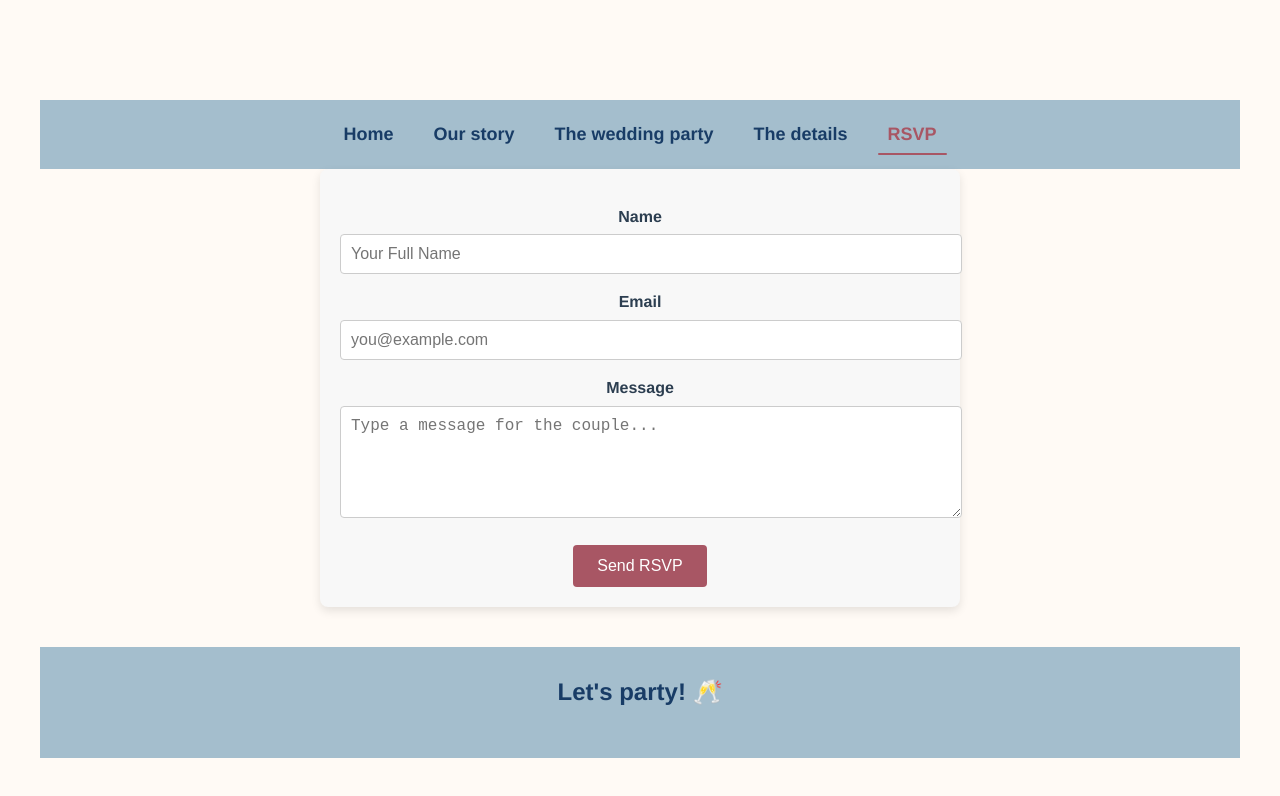
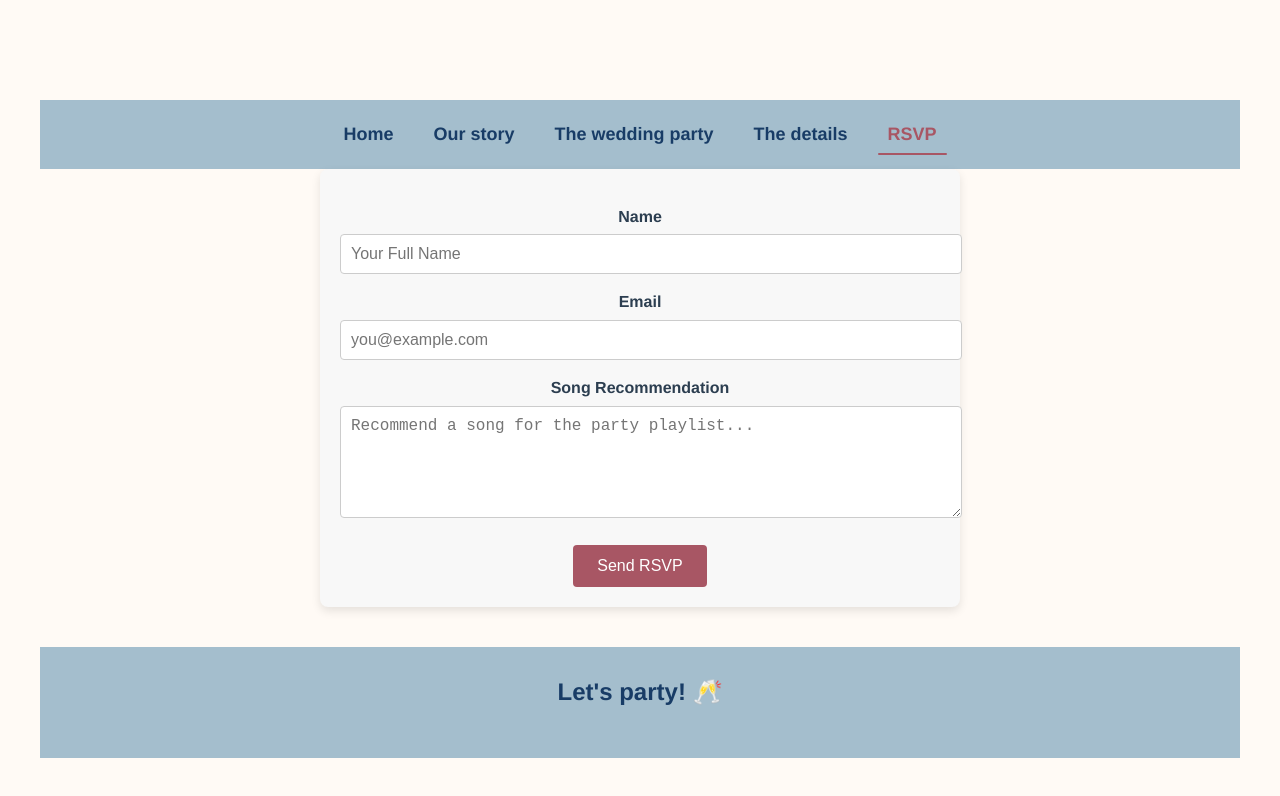
Before and after one commit to Carla-Lourens/vue-html-assignment, a Vue app: page /rsvp in a window 1280 px wide. Shown: the top 796 px of the page. Built offline with nearby package versions, Linux system fonts and the light colour scheme.

Commit message:
Commit 6 - this is a small commit updating the message field in the rsvp form to a song request field - still just a text field.

```diff
--- a/src/components/RSVPForm.vue
+++ b/src/components/RSVPForm.vue
@@ -9,8 +9,13 @@
       <input id="email" type="email" :placeholder="emailPlaceholder" v-model="email" />
       <div v-if="errors.email" class="error">{{ errors.email }}</div>
 
-      <label for="message">Message</label>
-      <textarea id="message" :placeholder="messagePlaceholder" v-model="message" rows="5"></textarea>
+      <label for="song">Song Recommendation</label>
+      <textarea
+        id="song"
+        :placeholder="songPlaceholder"
+        v-model="songRecommendation"
+        rows="5"
+      ></textarea>
 
       <button type="submit">{{ buttonLabel }}</button>
     </form>
@@ -37,9 +42,9 @@ export default {
       type: String,
       default: 'you@example.com'
     },
-    messagePlaceholder: {
+    songPlaceholder: {
       type: String,
-      default: 'Type a message for the couple...'
+      default: 'Recommend a song for the party playlist...'
     },
     buttonLabel: {
       type: String,
@@ -50,7 +55,7 @@ export default {
     return {
       name: '',
       email: '',
-      message: '',
+      songRecommendation: '',
       showModal: false,
       errors: {}
     };
@@ -69,7 +74,7 @@ export default {
         this.showModal = true;
         this.name = '';
         this.email = '';
-        this.message = '';
+        this.songRecommendation = '';
       }
     },
     closeModal() {
```
